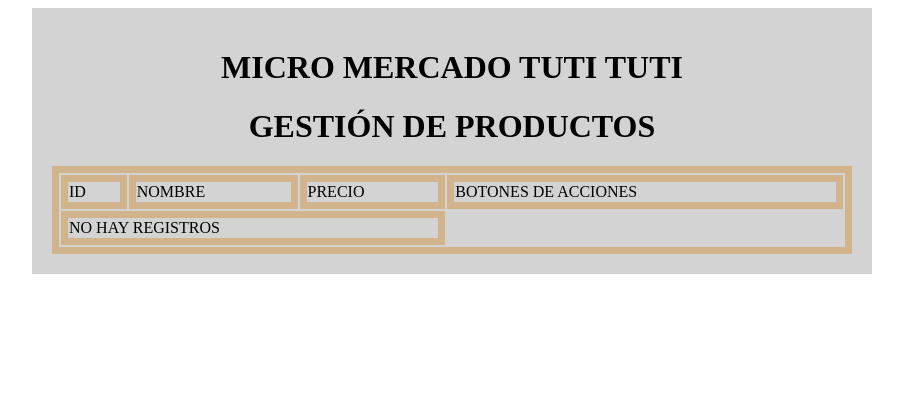
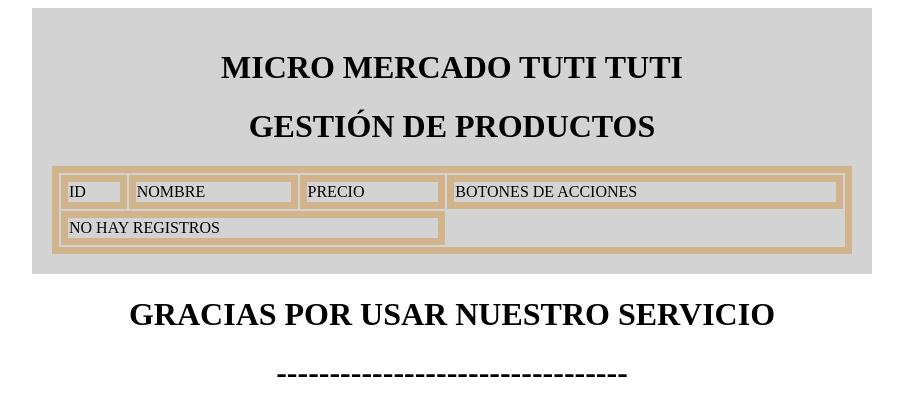
Before and after one commit to JONATHANDEMOND/PROYECTO, a PHP site: page /taller1/index.php in a window 1280 px wide. Shown: the top 416 px of the page, without its empty margins (188-1091 px from the left). Run offline with PHP 8.4, Linux system fonts and the light colour scheme; data that the repository does not hold is empty.

Commit message:
Update footer.php

```diff
--- a/taller1/vista/layouts/footer.php
+++ b/taller1/vista/layouts/footer.php
@@ -1,6 +1,10 @@
        <!-- /contenido-->
 
        </div>
+<h1 class="text-center">GRACIAS POR USAR NUESTRO SERVICIO</h1>
+<h1 class="text-center">---------------------------------</h1>
+
+
 
 </body>
 </html>
```
